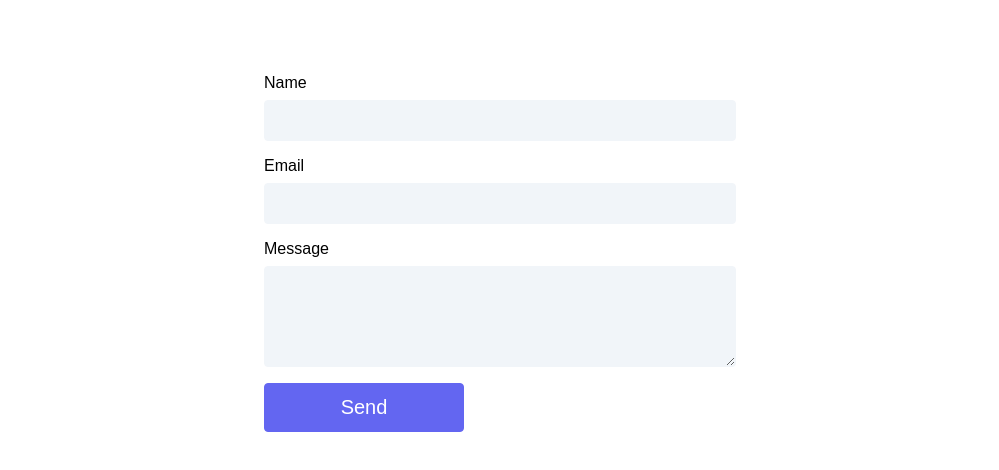
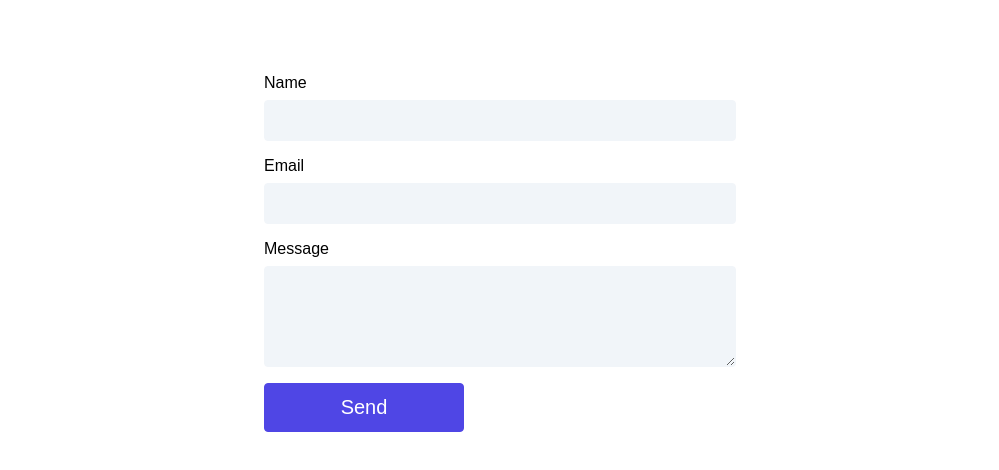
Before and after one commit to DaraghColl/catharine-curran, a plain HTML site: page index.html in a window 1280 px wide. Shown: the part 864-1334 px from the top of the page, without its empty margins (140-1139 px from the left). Drawn offline with Linux system fonts and the light colour scheme.

Commit message:
feat: darken accent color

```diff
--- a/styles.css
+++ b/styles.css
@@ -1,6 +1,6 @@
 :root {
   --max-width: 1000px;
-  --accent-color: #6366f1;
+  --accent-color: #4f46e5;
 }
 
 * {
```
